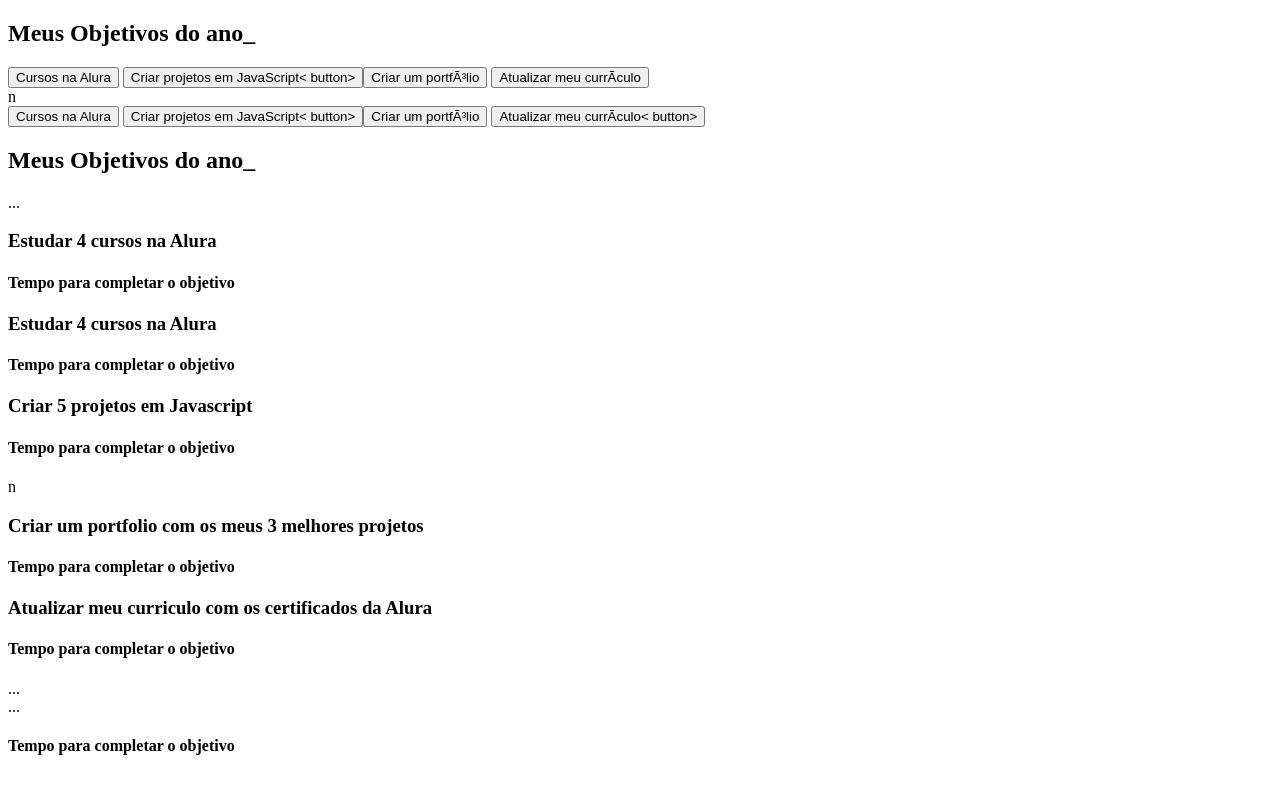
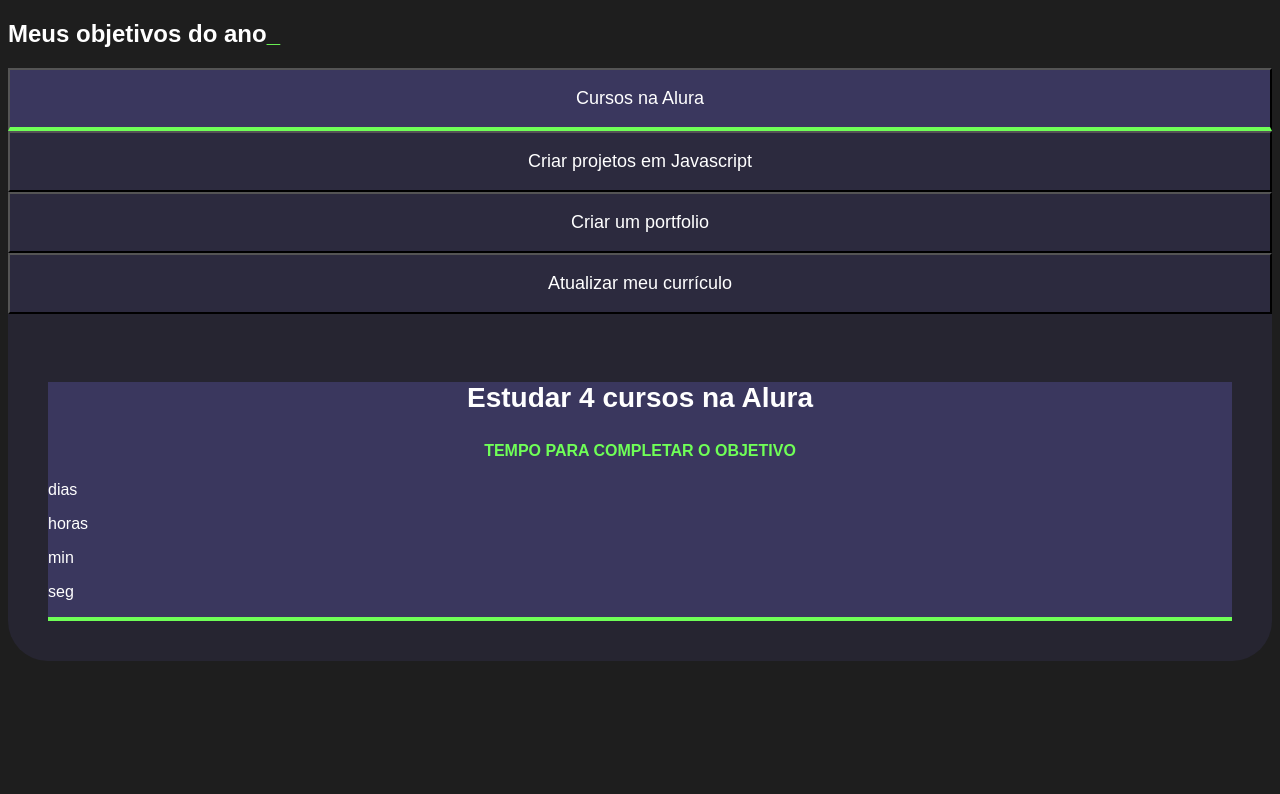
Before and after one commit to gatopretobodetas/nomee, a plain HTML site: page index.html in a window 1280 px wide. Drawn offline with Linux system fonts and the light colour scheme; a script that the page names is missing.

Commit message:
Update index.html

```diff
--- a/index.html
+++ b/index.html
@@ -1,100 +1,116 @@
 <!DOCTYPE html>
-<html lang=”pt-br”>
+<html lang="pt-br">
+
 <head>
-<meta charset=”UTF-8”>
+    <meta charset="UTF-8">
+    <meta name="viewport" content="width=device-width, initial-scale=1.0">
+    <title>Meus objetivos do ano</title>
+    <link rel="stylesheet" href="style.css">
+</head>
 
-<meta name=”viewport” content=”width=device-width, initial-
-scale=1.0”>
-
-<title>Meus objetivos do ano</title>
-</head>
 <body>
-</body>
-</html>
-<body>
-    <section class=”conteudo-principal”></section>
-    <body>
-        <section class=”conteudo-principal”></section>
-        <h2 class=”titulo-principal”>Meus Objetivos do ano_</h2>
-        <div class=”botoes”>
-        <button class=”botao”>Cursos na Alura</button>
-        <button class=”botao”>Criar projetos em JavaScript<
-        button>
-        <button class=”botao”>Criar um portfólio</button>
-        <button class=”botao”>Atualizar meu currículo</button>
+    <section class="conteudo-principal">
+        <h2 class="titulo-principal">Meus objetivos do ano<span>_</span></h2>
+        <div class="conteudo">
+            <div class="botoes">
+                <button class="botao ativo">Cursos na Alura</button>
+                <button class="botao">Criar projetos em Javascript</button>
+                <button class="botao">Criar um portfolio</button>
+                <button class="botao">Atualizar meu currículo</button>
             </div>
-        </body>
-        <head>n
-            <meta charset=”UTF-8”>
-            <meta name=”viewport” content=”width=device-width,
-            initial-scale=1.0”>
-           <title>Meus objetivos do ano</title>
-            <link rel=”stylesheet” href=”style.css”>
-            </head>
-            <div class=»botoes»>
-                <button class=»botao ativo»>Cursos na Alura</button>
-                <button class=»botao»>Criar projetos em JavaScript<
-                button>
-                <button class=»botao»>Criar um portfólio</button>
-                <button class=»botao»>Atualizar meu currículo<
-                button>
+            <div class="abas-textos">
+                <div class="aba-conteudo ativo">
+                    <h3 class="aba-conteudo-titulo-principal">Estudar 4 cursos na Alura</h3>
+                    <h4 class="aba-conteudo-titulo-secundario">Tempo para completar o objetivo</h4>
+                    <div class="contador">
+                        <div class="contador-digito">
+                            <p class="contador-digito-numero" id="dias0"></p>
+                            <p class="contador-digito-texto">dias</p>
                         </div>
-                <body>
-                    <section class=»conteudo-principal»></section>
-                    <h2 class=»titulo-principal»>Meus Objetivos do
-                    ano<span>_<span></h2>
-                    <div class=»botoes»> ...
+                        <div class="contador-digito">
+                            <p class="contador-digito-numero" id="horas0"></p>
+                            <p class="contador-digito-texto">horas</p>
                         </div>
-                    <script src=»main.js»></script>
-                    </body>
-                    <div class=»abas-textos»>
-<div class=»aba-conteudo»>
-<h3 class=»aba-conteudo-titulo-principal»>Estudar
-4 cursos na Alura</h3>
-<h4 class=»aba-conteudo-titulo-secundario»>Tempo para completar o objetivo</h4>
+                        <div class="contador-digito">
+                            <p class="contador-digito-numero" id="min0"></p>
+                            <p class="contador-digito-texto">min</p>
+                        </div>
+                        <div class="contador-digito">
+                            <p class="contador-digito-numero" id="seg0"></p>
+                            <p class="contador-digito-texto">seg</p>
                         </div>
                     </div>
-<div class=»abas-textos»>
-<div class=“aba-conteudo ativo»>
-
-<h3 class=»aba-conteudo-titulo-
-principal»>Estudar 4 cursos na Alura</h3>
-
-<h4 class=»aba-conteudo-titulo-
-secundario»>Tempo para completar o objetivo</h4>
-
                 </div>
-<div class=»aba-conteudo»>
-<h3 class=»aba-conteudo-titulo-principal»>Criar
-5 projetos em Javascript</h3>
-
-<h4 class=»aba-conteudo-titulo-
-secundario»>Tempo para completar o objetivo</h4>
-
-</div>n
-<div class=»aba-conteudo»>
-    <h3 class=»aba-conteudo-titulo-
-principal»>Criar um portfolio com os meus 3 melhores projetos</h3>
-
-<h4 class=»aba-conteudo-titulo-
-secundario»>Tempo para completar o objetivo</h4>
-
+                <div class="aba-conteudo">
+                    <h3 class="aba-conteudo-titulo-principal">Criar 5 projetos em Javascript</h3>
+                    <h4 class="aba-conteudo-titulo-secundario">Tempo para completar o objetivo</h4>
+                    <div class="contador">
+                        <div class="contador-digito">
+                            <p class="contador-digito-numero" id="dias1"></p>
+                            <p class="contador-digito-texto">dias</p>
                         </div>
-<div class=»aba-conteudo»>
-
-<h3 class=»aba-conteudo-titulo-
-principal»>Atualizar meu curriculo com os certificados da
-
-Alura</h3>
-
-<h4 class=»aba-conteudo-titulo-
-secundario»>Tempo para completar o objetivo</h4>
-
+                        <div class="contador-digito">
+                            <p class="contador-digito-numero" id="horas1"></p>
+                            <p class="contador-digito-texto">horas</p>
+                        </div>
+                        <div class="contador-digito">
+                            <p class="contador-digito-numero" id="min1"></p>
+                            <p class="contador-digito-texto">min</p>
+                        </div>
+                        <div class="contador-digito">
+                            <p class="contador-digito-numero" id="seg1"></p>
+                            <p class="contador-digito-texto">seg</p>
                         </div>
                     </div>
-<div class=»conteudo»>
-<div class=»botoes»> ... </div>
-<div class=»abas-textos»> ... </div>
                 </div>
-</div>   <h4 class=”aba-conteudo-titulo-secundario”>Tempo para completar o objetivo</h4>
-<div class=”contador”></div>
+                <div class="aba-conteudo">
+                    <h3 class="aba-conteudo-titulo-principal">Criar um portfolio com os meus 3 melhores projetos</h3>
+                    <h4 class="aba-conteudo-titulo-secundario">Tempo para completar o objetivo</h4>
+                    <div class="contador">
+                        <div class="contador-digito">
+                            <p class="contador-digito-numero" id="dias2"></p>
+                            <p class="contador-digito-texto">dias</p>
+                        </div>
+                        <div class="contador-digito">
+                            <p class="contador-digito-numero" id="horas2"></p>
+                            <p class="contador-digito-texto">horas</p>
+                        </div>
+                        <div class="contador-digito">
+                            <p class="contador-digito-numero" id="min2"></p>
+                            <p class="contador-digito-texto">min</p>
+                        </div>
+                        <div class="contador-digito">
+                            <p class="contador-digito-numero" id="seg2"></p>
+                            <p class="contador-digito-texto">seg</p>
+                        </div>
+                    </div>
+                </div>
+                <div class="aba-conteudo">
+                    <h3 class="aba-conteudo-titulo-principal">Atualizar meu curriculo com os certificados da Alura</h3>
+                    <h4 class="aba-conteudo-titulo-secundario">Tempo para completar o objetivo</h4>
+                    <div class="contador">
+                        <div class="contador-digito">
+                            <p class="contador-digito-numero" id="dias3"></p>
+                            <p class="contador-digito-texto">dias</p>
+                        </div>
+                        <div class="contador-digito">
+                            <p class="contador-digito-numero" id="horas3"></p>
+                            <p class="contador-digito-texto">horas</p>
+                        </div>
+                        <div class="contador-digito">
+                            <p class="contador-digito-numero" id="min3"></p>
+                            <p class="contador-digito-texto">min</p>
+                        </div>
+                        <div class="contador-digito">
+                            <p class="contador-digito-numero" id="seg3"></p>
+                            <p class="contador-digito-texto">seg</p>
+                        </div>
+                    </div>
+                </div>
+            </div>
+        </div>
+    </section>
+    <script src="main.js"></script>
+</body>
+
+</html>
```
Lines whose indentation alone changed are shown as unchanged.
